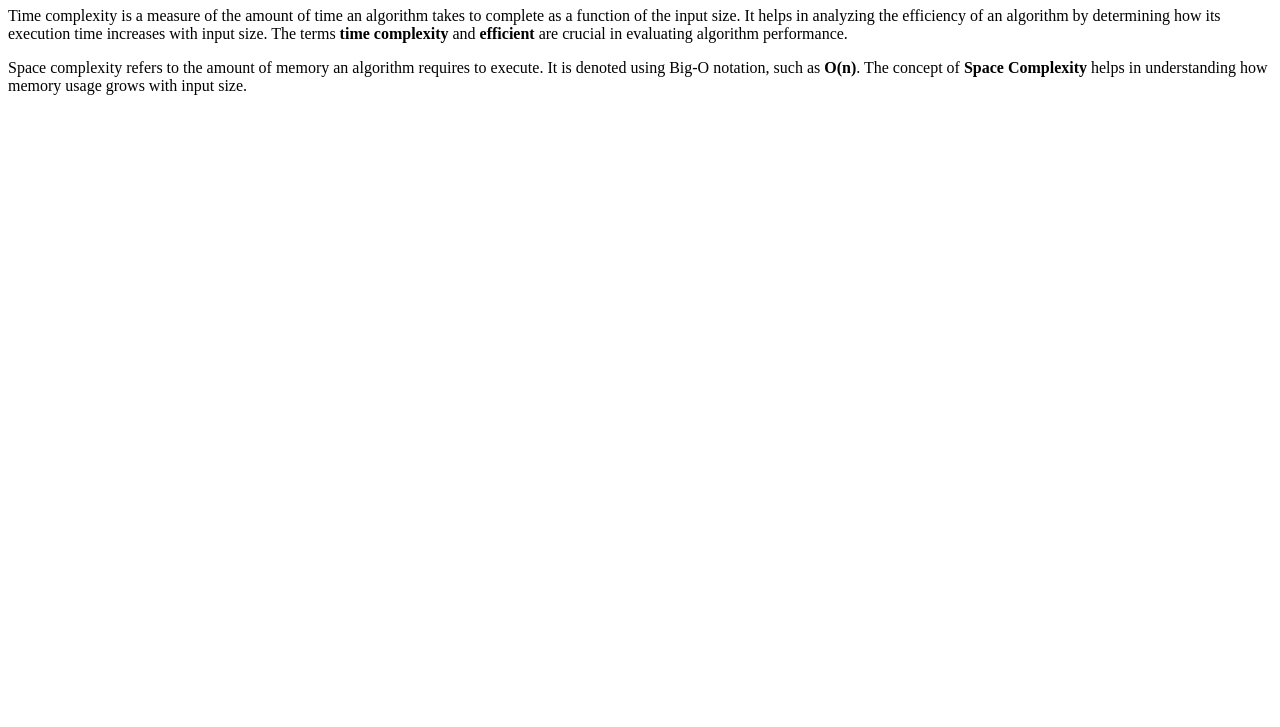
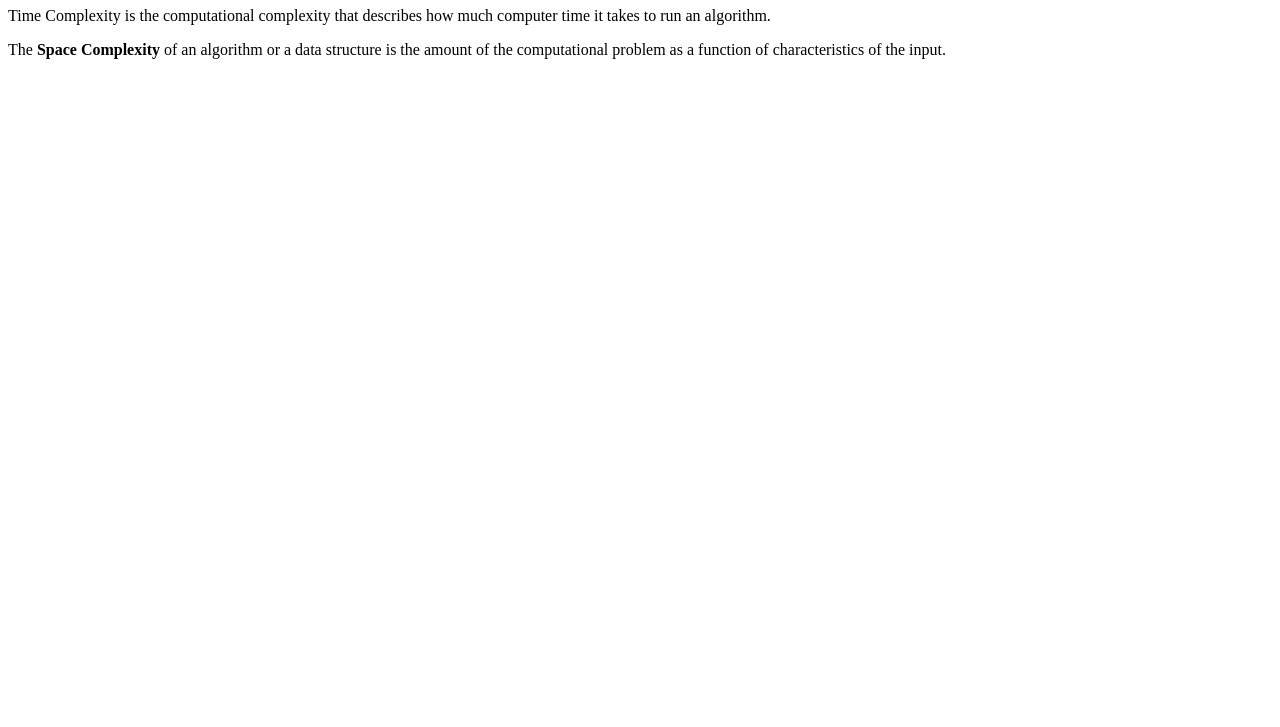
Before and after one commit to acciojob/time-and-space-complexity-FIROJ-ANSARI, a website: page main.html in a window 1280 px wide. Shown: the part 73-800 px from the top of the page. Drawn offline with Linux system fonts and the light colour scheme.

Commit message:
created a submission

```diff
--- a/main.html
+++ b/main.html
@@ -10,18 +10,14 @@
 
 <body>
 
-    <h1>Understanding Time, Space, and Complexity</h1>
+    <h1>Time and Space Complexity</h1>
 
-    <p>Time complexity is a measure of the amount of time an algorithm takes to complete as a function of the input size. It helps in analyzing the efficiency of an algorithm by determining how its execution time increases with input size.
-        The terms <b>time complexity</b> and <b>efficient</b>
-        are crucial in evaluating algorithm performance.
+    <p> Time Complexity is the computational complexity that describes how much computer
+		time it takes to run an algorithm.
     </p>
 
-    <p>Space complexity refers to the amount of memory an algorithm
-        requires to execute. It is denoted using Big-O notation,
-        such as <b>O(n)</b>. The concept of <b>Space Complexity</b>
-        helps in understanding how memory usage grows with input size.
-    </p>
+    <p>The <b>Space Complexity</b> of an algorithm or a data structure is the amount of
+		the computational problem as a function of characteristics of the input. </p>
 
     <script type="text/javascript" src="./script.js"></script>
 
```
